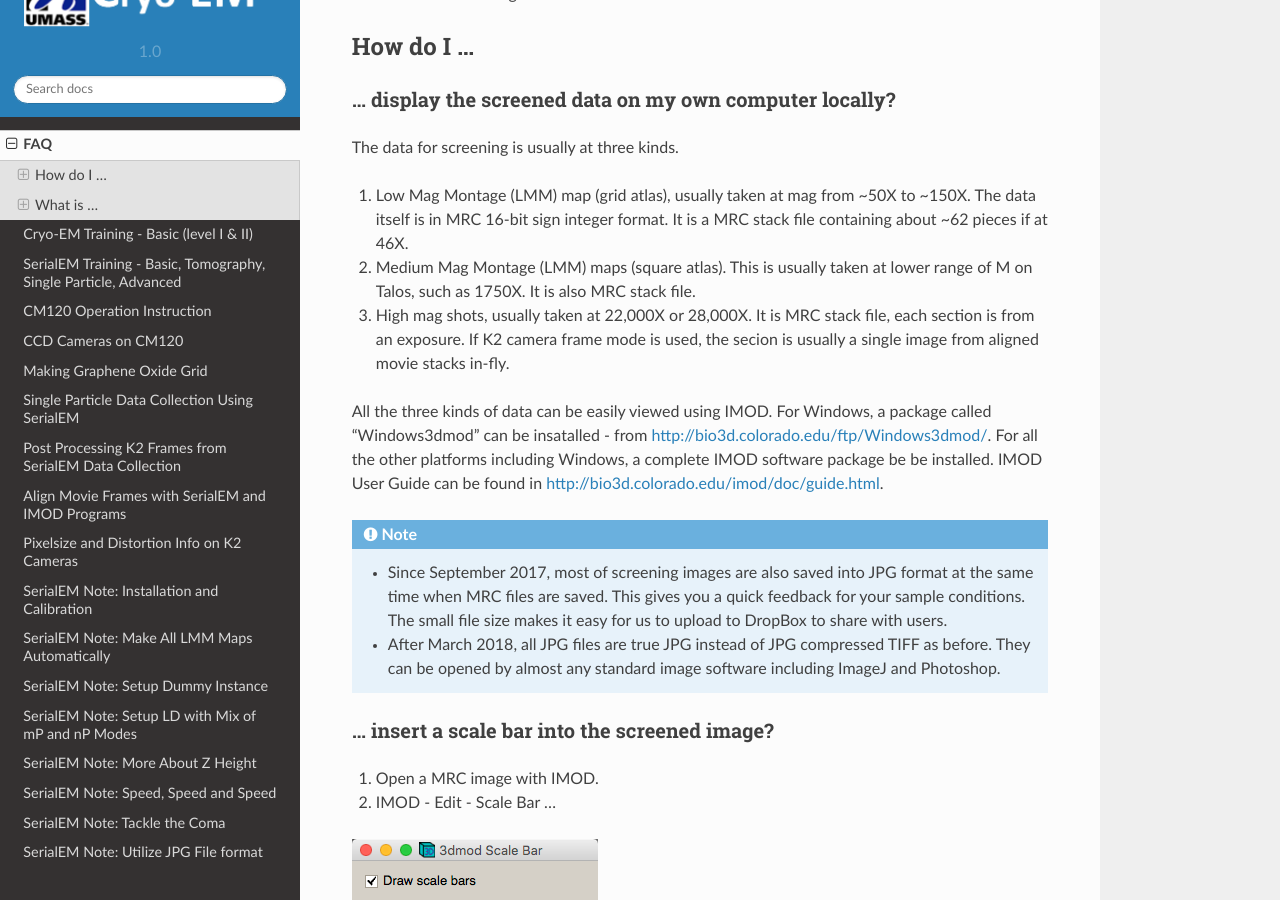
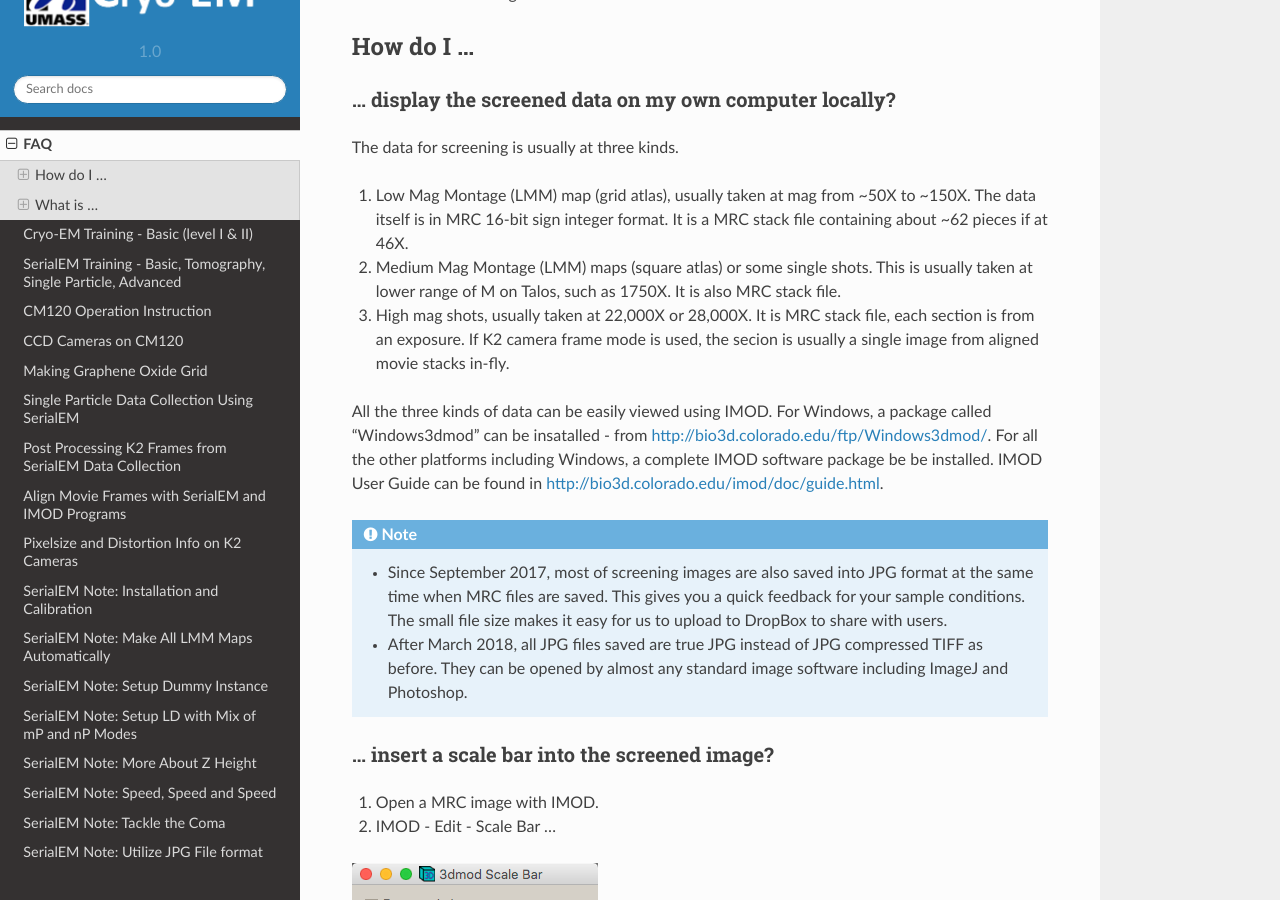
Before and after one commit to xuchen66/sphinx-emdocs, a Sphinx documentation site: the page built from source/cryo-em_faq.rst, in a window 1280 px wide and 900 px high, scrolled down 202 px. Built offline with Sphinx 7.4.7 and the Read the Docs theme 2.0.0, drawn with Linux system fonts in a browser that asks for light colours; pages that are not in the unit, such as notebooks, are missing from menus.

Commit message:
Update cryo-em_faq.rst

```diff
--- a/source/cryo-em_faq.rst
+++ b/source/cryo-em_faq.rst
@@ -18,7 +18,7 @@ The data for screening is usually at three kinds.
 1. Low Mag Montage (LMM) map (grid atlas), usually taken at mag from ~50X to ~150X. The data itself is in MRC 16-bit sign integer format.
    It is a MRC stack file containing about ~62 pieces if at 46X.
 
-2. Medium Mag Montage (LMM) maps (square atlas). This is usually taken at lower range of M on Talos, such as 1750X. It is also MRC stack file.
+2. Medium Mag Montage (LMM) maps (square atlas) or some single shots.  This is usually taken at lower range of M on Talos, such as 1750X. It is also MRC stack file.
 
 3. High mag shots, usually taken at 22,000X or 28,000X. It is MRC stack file, each section is from an exposure. If K2 camera frame mode is used, the secion is usually a single image from aligned movie stacks in-fly.
 
@@ -28,7 +28,7 @@ All the three kinds of data can be easily viewed using IMOD. For Windows, a pack
 
    - Since September 2017, most of screening images are also saved into JPG format at the same time when MRC files are saved. This gives you a quick feedback for your sample conditions. The small file size makes it easy for us to upload to DropBox to share with users.
 
-   - After March 2018, all JPG files are true JPG instead of JPG compressed TIFF as before. They can be opened by almost any standard image software including ImageJ and Photoshop.
+   - After March 2018, all JPG files saved are true JPG instead of JPG compressed TIFF as before. They can be opened by almost any standard image software including ImageJ and Photoshop.
 
 .. _scale_bar:
 
```
